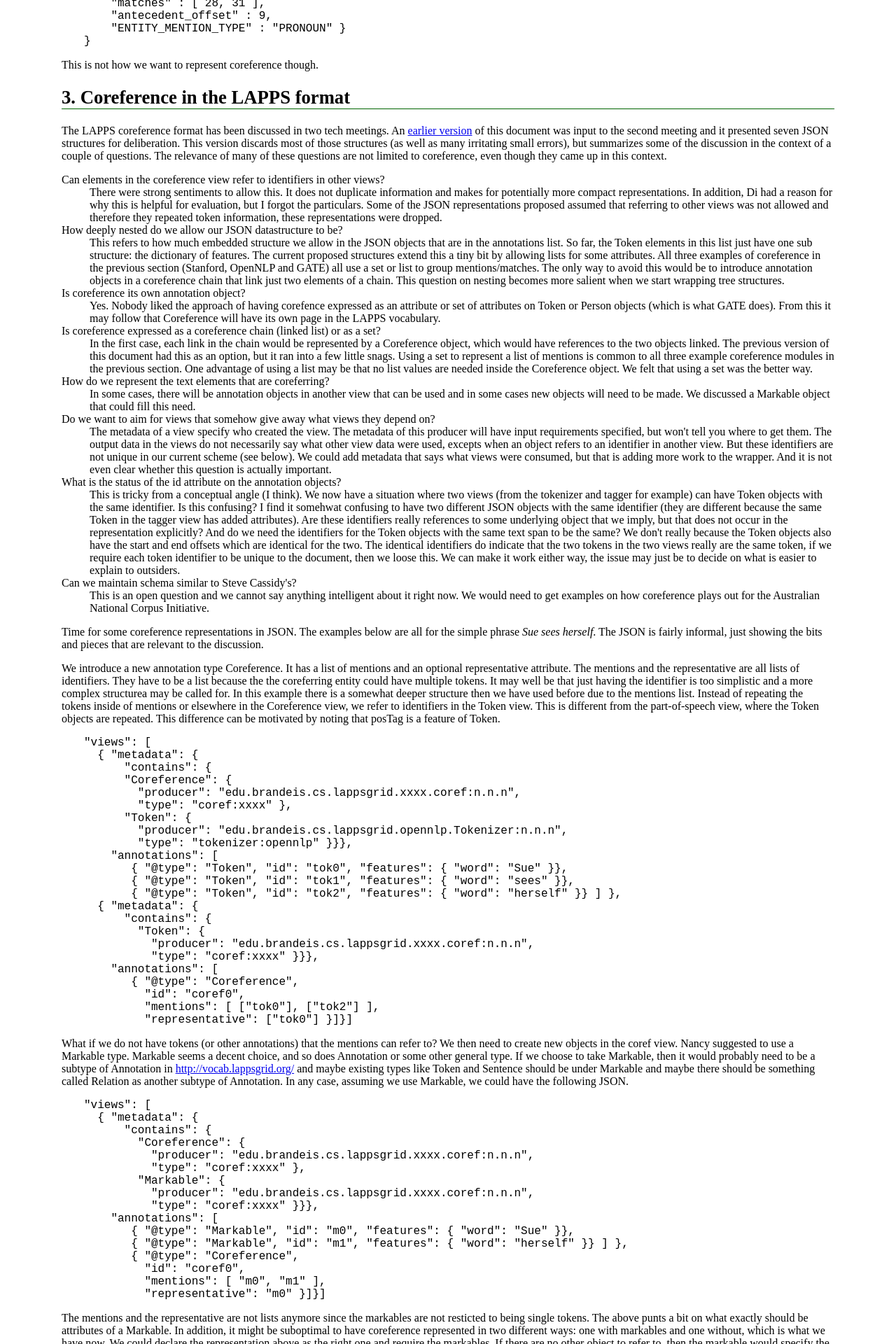
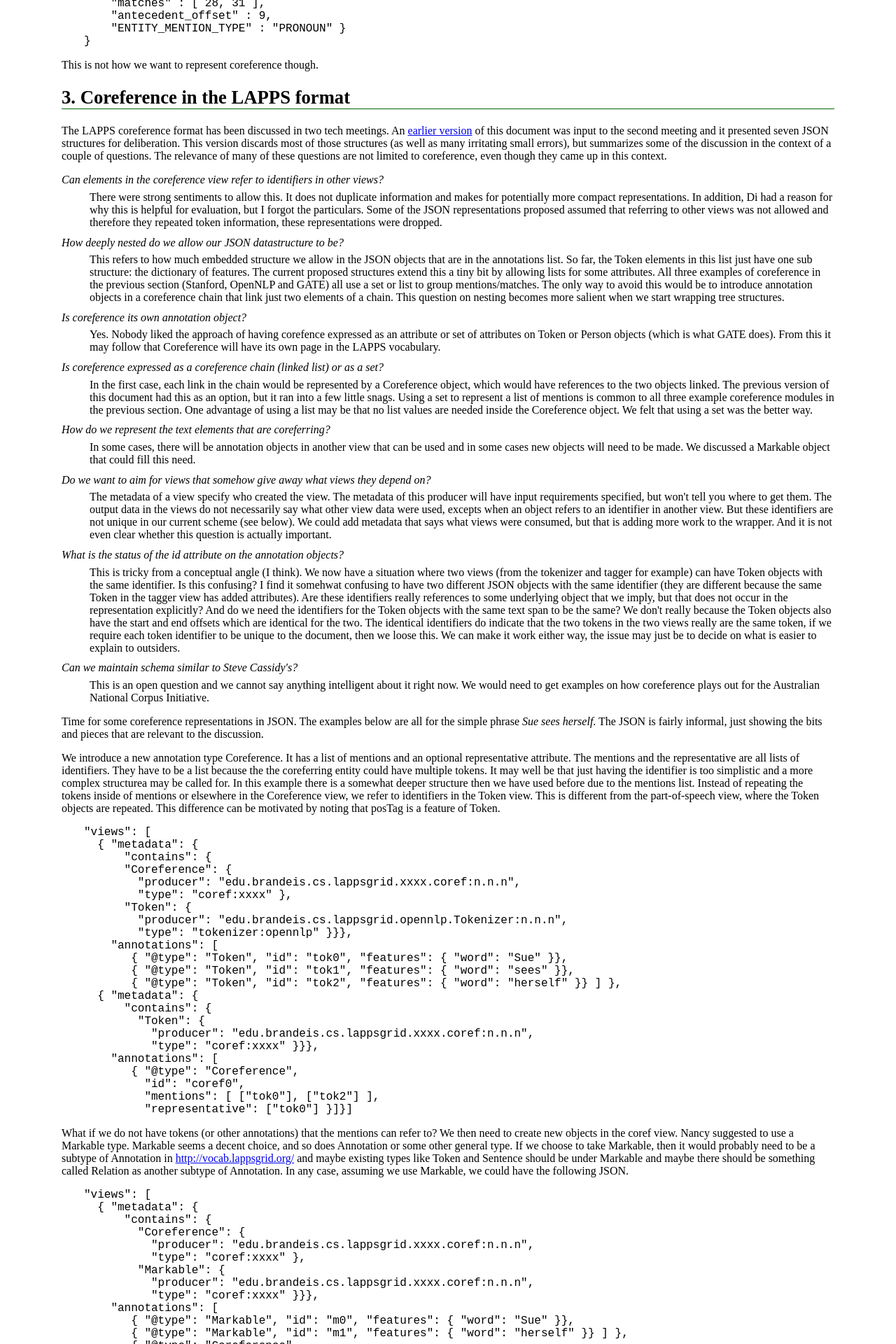
Before and after one commit to lapps/lapps.github.io, a Jekyll site: the page interchange/coref-v2.html, which Jekyll copies as it is, in a window 1280 px wide. Shown: the part 2402-4322 px from the top of the page at 70% size. Built offline with Jekyll 4.4.1, drawn with Linux system fonts in a browser that asks for light colours.

Commit message:
Minor change to style

```diff
--- a/css/main.css
+++ b/css/main.css
@@ -51,6 +51,13 @@ p, li, td {
 .pre {
    font-family: "courier new", monospace; }
 
+dl.nicer dt {
+    font-style: italic; }
+
+dl.nicer dd {
+    margin-top: 5pt;
+    margin-bottom: 8pt; }
+
 p.pre {
    margin-left: 2em;
    white-space: pre; }
--- a/interchange/coref-v2.html
+++ b/interchange/coref-v2.html
@@ -191,7 +191,7 @@ converters keep all features:</p>
   of a couple of questions. The relevance of many of these questions are not
   limited to coreference, even though they came up in this context.</p>
 
-<dl>
+<dl class="nicer">
 
 <dt>Can elements in the coreference view refer to identifiers in other
 views?</dt>
```
